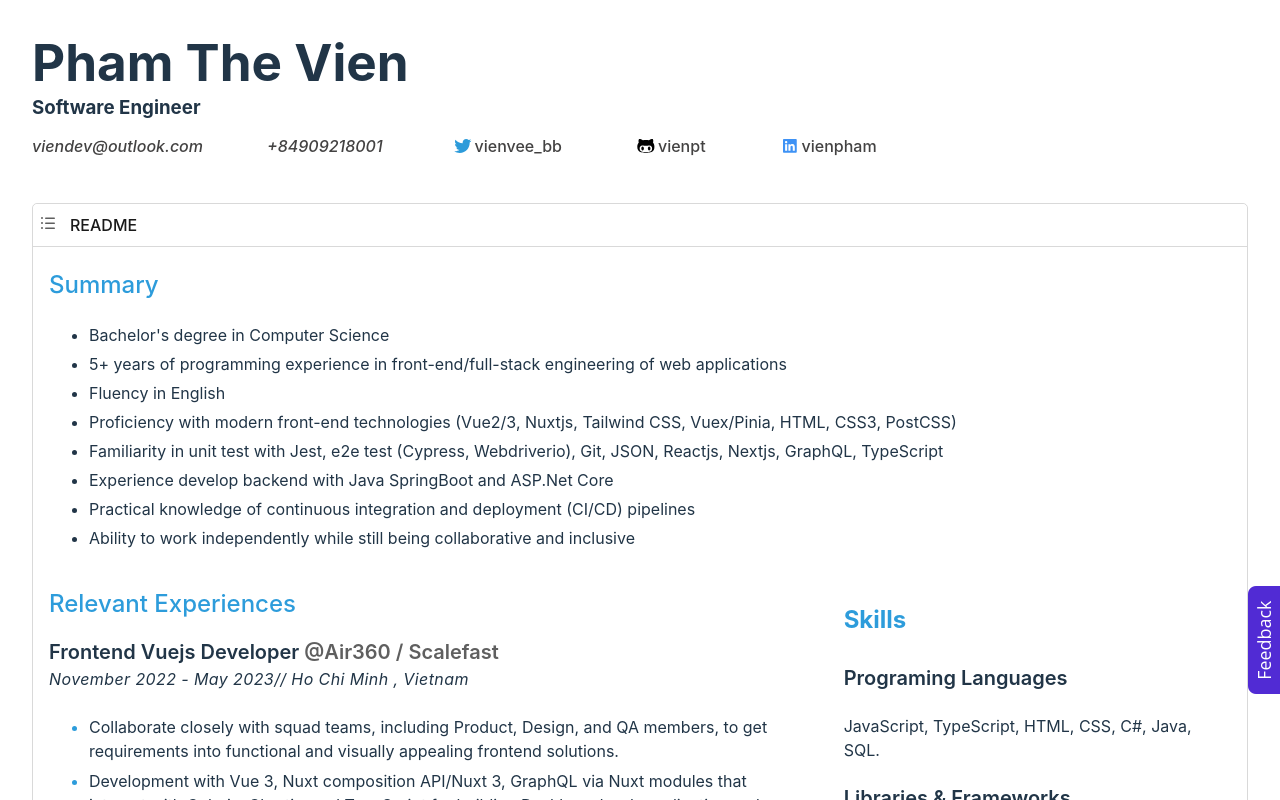
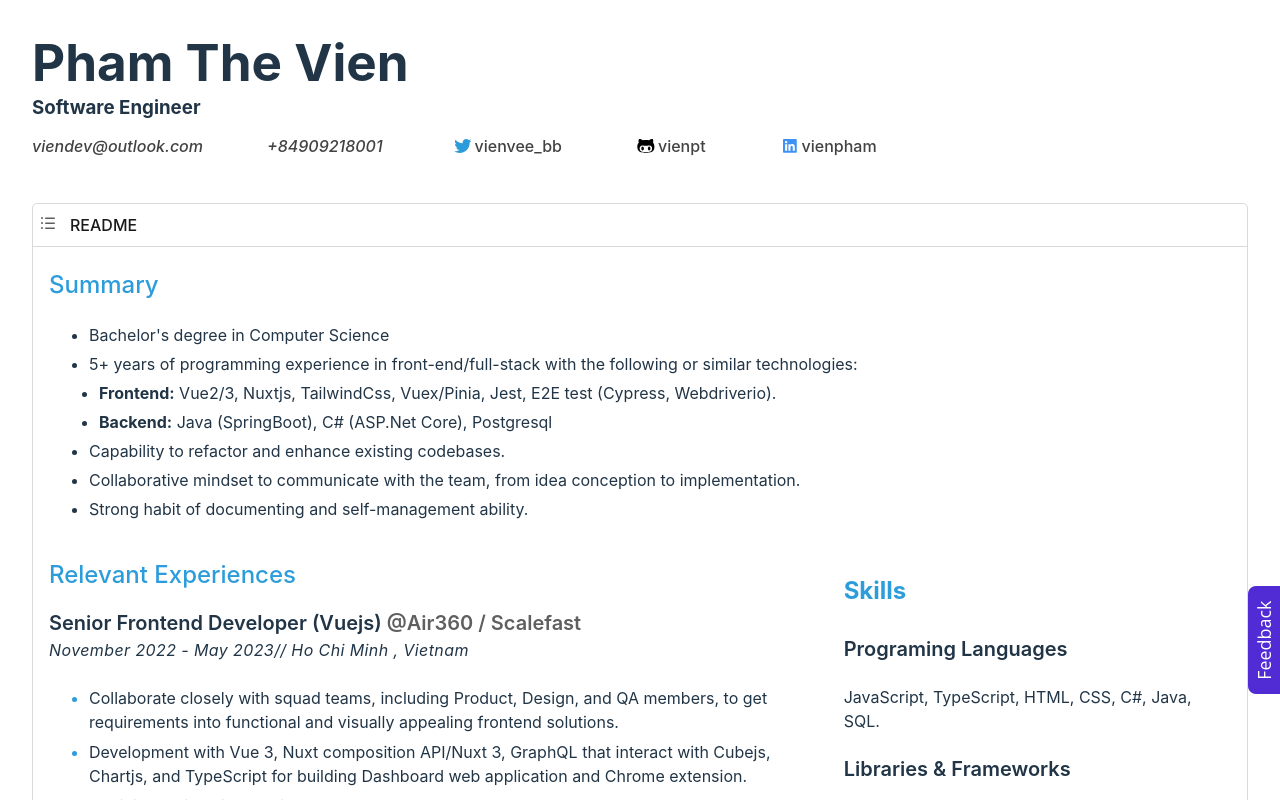
Before and after one commit to vienpt/vienpham-cv, a React (Vite) app: page / in a window 1280 px wide. Shown: the top 800 px of the page. Built offline with nearby package versions, Linux system fonts and the light colour scheme.

Commit message:
fix: update data.ts

```diff
--- a/components/Summary.tsx
+++ b/components/Summary.tsx
@@ -12,16 +12,23 @@ export default function Summary({ summary }: Props) {
     }
   }
 
+  function customBindElement(item: string) {
+    const splitItem = item.split(':')
+    return (
+      <li key={item} style={{ marginLeft: '10px' }}>
+        <b>{`${splitItem[0]}:`}</b>{splitItem[1]}
+      </li>
+    )
+  }
+
   return (
     <div className="cv-summary">
       <h2>
         <a id="summary" href="#summary">Summary</a>
       </h2>
       <ul style={style.ul}>
-        {summary.map((item: string) =>
-          <li key={item}>
-            {item}
-          </li>
+        {summary.map((item: string, index: number) =>
+          (index === 2 || index === 3) ? customBindElement(item) : <li key={item}>{item}</li>
         )}
       </ul>
     </div>
--- a/data.ts
+++ b/data.ts
@@ -83,18 +83,17 @@ const data: Resume = {
   },
   about: [
     `Bachelor's degree in Computer Science`,
-    '5+ years of programming experience in front-end/full-stack engineering of web applications',
-    'Fluency in English',
-    'Proficiency with modern front-end technologies (Vue2/3, Nuxtjs, Tailwind CSS, Vuex/Pinia, HTML, CSS3, PostCSS)',
-    'Familiarity in unit test with Jest, e2e test (Cypress, Webdriverio), Git, JSON, Reactjs, Nextjs, GraphQL, TypeScript',
-    'Experience develop backend with Java SpringBoot and ASP.Net Core ',
-    'Practical knowledge of continuous integration and deployment (CI/CD) pipelines',
-    'Ability to work independently while still being collaborative and inclusive',
+    '5+ years of programming experience in front-end/full-stack with the following or similar technologies:',
+    'Frontend: Vue2/3, Nuxtjs, TailwindCss, Vuex/Pinia, Jest, E2E test (Cypress, Webdriverio).',
+    'Backend: Java (SpringBoot), C# (ASP.Net Core), Postgresql',
+    'Capability to refactor and enhance existing codebases.',
+    'Collaborative mindset to communicate with the team, from idea conception to implementation.',
+    'Strong habit of documenting and self-management ability.',
   ],
   experiences: [
     {
       id: '1',
-      position: 'Frontend Vuejs Developer',
+      position: 'Senior Frontend Developer (Vuejs)',
       company: 'Air360 / Scalefast',
       workingTime: {
         startDate: '2022-11-01T00:00:00.000Z', // November 2022
@@ -104,7 +103,7 @@ const data: Resume = {
       country: 'Vietnam',
       content: [
         'Collaborate closely with squad teams, including Product, Design, and QA members, to get requirements into functional and visually appealing frontend solutions.',
-        'Development with Vue 3, Nuxt composition API/Nuxt 3, GraphQL via Nuxt modules that interact with Cubejs, Chartjs, and TypeScript for building Dashboard web application and Chrome extension base on component-based architecture and start management pattern.',
+        'Development with Vue 3, Nuxt composition API/Nuxt 3, GraphQL that interact with Cubejs, Chartjs, and TypeScript for building Dashboard web application and Chrome extension.',
         'Participated in daily meeting scrums to update my team on my progress, challenges and goals. Attended planning sprint meetings every two weeks to review the completed tasks, prioritize the backlog and set the objectives for the next sprint.'
       ]
     },
```
